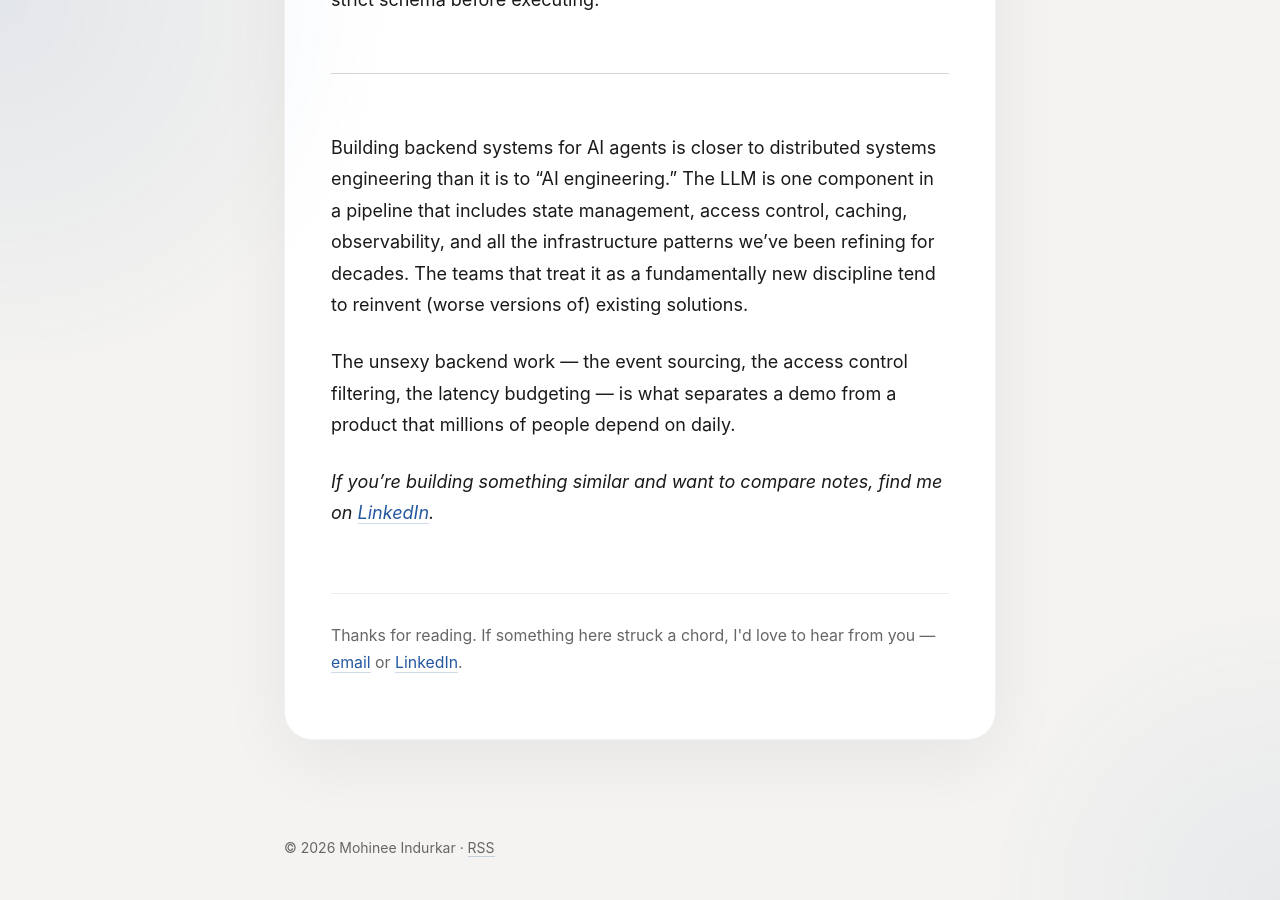
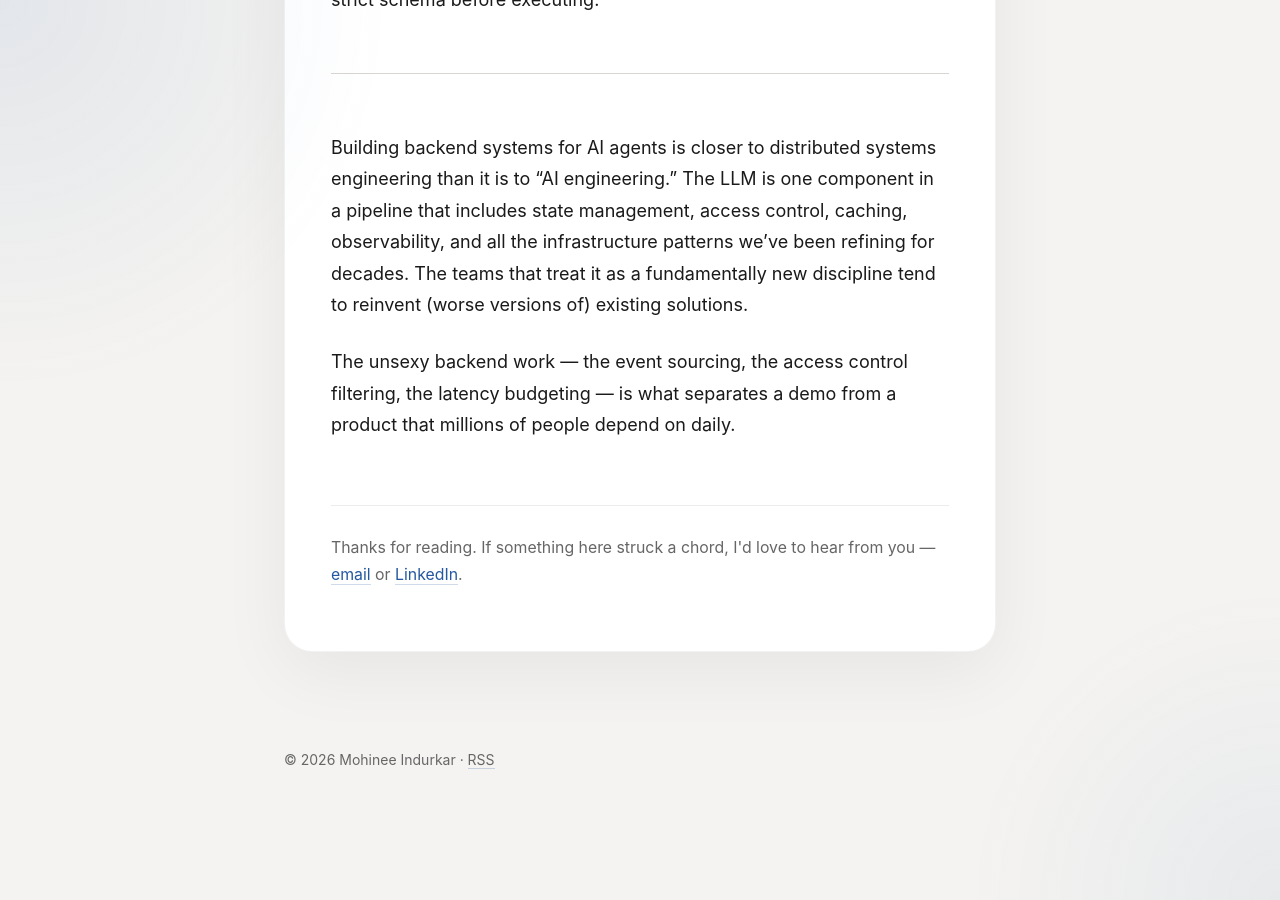
Before and after one commit to mohinee/mohinee.github.io, a Jekyll site: the page built from _posts/2026-05-25-backend-for-ai.md, in a window 1280 px wide and 900 px high, scrolled down 7328 px. Built offline with Jekyll 4.4.1, drawn with Linux system fonts in a browser that asks for light colours; after the commit the page ends 8140 px from its top, so only the background shows below that.

Commit message:
removing extra footer

```diff
--- a/_posts/2026-05-25-backend-for-ai.md
+++ b/_posts/2026-05-25-backend-for-ai.md
@@ -155,5 +155,3 @@ The p95 blew our budget. The fix wasn't faster components — it was architectur
 Building backend systems for AI agents is closer to distributed systems engineering than it is to "AI engineering." The LLM is one component in a pipeline that includes state management, access control, caching, observability, and all the infrastructure patterns we've been refining for decades. The teams that treat it as a fundamentally new discipline tend to reinvent (worse versions of) existing solutions.
 
 The unsexy backend work — the event sourcing, the access control filtering, the latency budgeting — is what separates a demo from a product that millions of people depend on daily.
-
-*If you're building something similar and want to compare notes, find me on [LinkedIn](https://in.linkedin.com/in/mohinee).*
```
